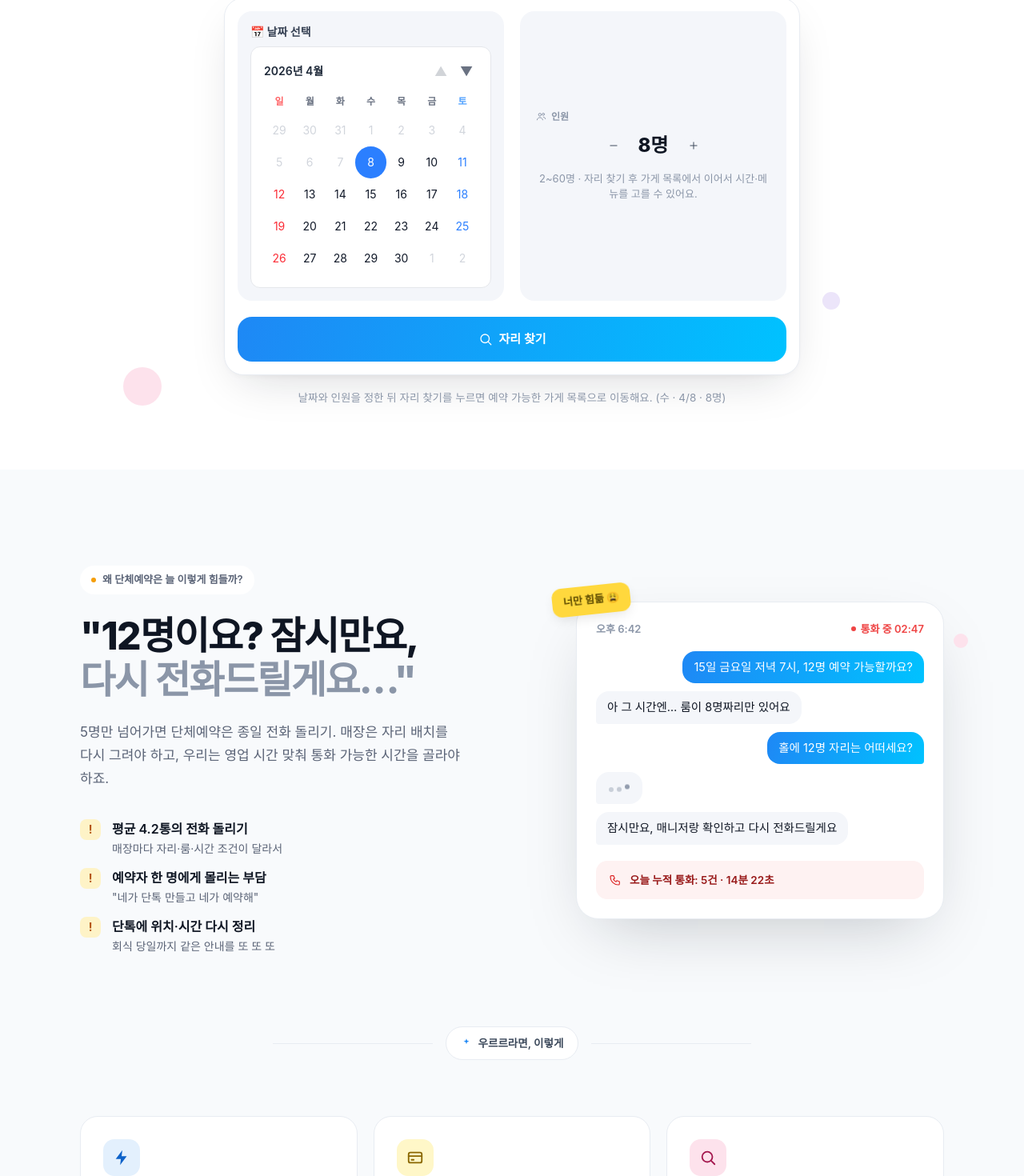
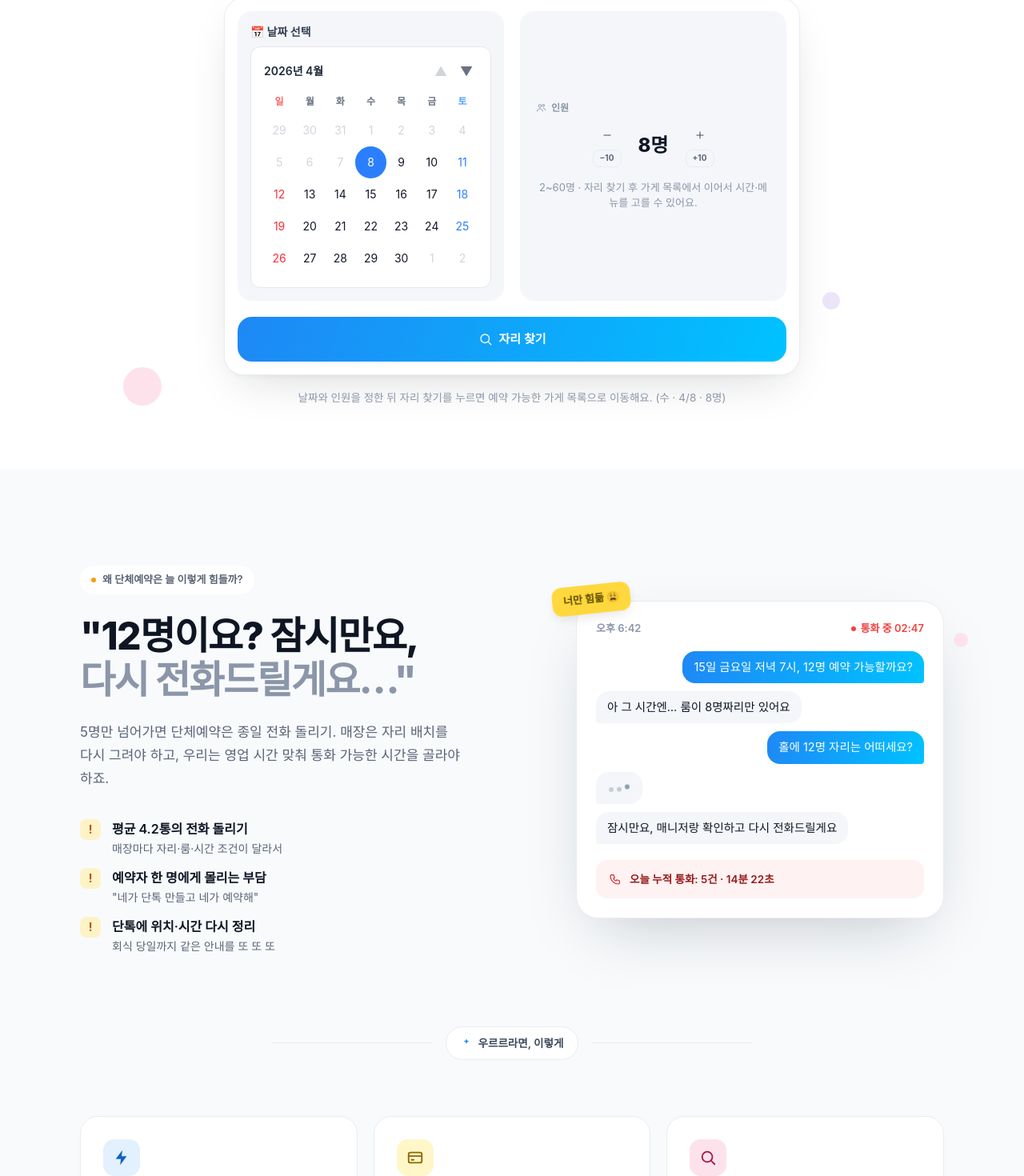
Before and after one commit to yang041109/group-reservation, a Next.js app: page / in a window 1280 px wide. Shown: the part 576-2046 px from the top of the page at 80% size. Built offline with nearby package versions, Linux system fonts and the light colour scheme; no server answers.

Commit message:
랜딩페이지 수정

```diff
--- a/src/app/LandingPageClient.tsx
+++ b/src/app/LandingPageClient.tsx
@@ -12,6 +12,7 @@ import LandingRestaurants from '@/components/landing/LandingRestaurants';
 import LandingLiveDemo from '@/components/landing/LandingLiveDemo';
 import LandingFAQ from '@/components/landing/LandingFAQ';
 import { LandingCta, LandingFooter } from '@/components/landing/LandingCtaFooter';
+import LandingReveal from '@/components/landing/LandingReveal';
 
 export default function LandingPageClient() {
   const router = useRouter();
@@ -26,12 +27,24 @@ export default function LandingPageClient() {
       <LandingNav />
       <main>
         <LandingHero />
+        <LandingReveal>
           <LandingProblem />
+        </LandingReveal>
+        <LandingReveal variant="tilt">
           <LandingHowItWorks />
+        </LandingReveal>
+        <LandingReveal variant="scale">
           <LandingRestaurants />
+        </LandingReveal>
+        <LandingReveal>
           <LandingLiveDemo />
+        </LandingReveal>
+        <LandingReveal>
           <LandingFAQ />
+        </LandingReveal>
+        <LandingReveal variant="scale">
           <LandingCta />
+        </LandingReveal>
       </main>
       <LandingFooter />
     </div>
--- a/src/components/landing/LandingCtaFooter.tsx
+++ b/src/components/landing/LandingCtaFooter.tsx
@@ -1,7 +1,7 @@
 'use client';
 
-import Link from 'next/link';
 import { Icon } from '@/components/landing/icons';
+import { scrollToLandingId } from '@/components/landing/landing-scroll';
 
 export function LandingCta() {
   return (
@@ -76,14 +76,15 @@ export function LandingCta() {
             <p style={{ fontSize: 17, color: 'rgba(255,255,255,0.7)', margin: '0 0 40px', lineHeight: 1.6 }}>
               달력에서 날짜를 고르고 인원을 맞춘 뒤, 자리 찾기로 가게 목록을 펼쳐 보세요.
             </p>
-            <Link
-              href="/search"
+            <button
+              type="button"
               className="btn btn-primary"
               style={{ height: 56, padding: '0 30px', fontSize: 16, borderRadius: 999, display: 'inline-flex' }}
+              onClick={() => scrollToLandingId('hero-booking')}
             >
-              가게 보러 가기
+              예약하러 가기
               <Icon name="arrow" size={16} color="white" />
-            </Link>
+            </button>
           </div>
         </div>
       </div>
@@ -92,17 +93,5 @@ export function LandingCta() {
 }
 
 export function LandingFooter() {
-  return (
-    <footer style={{ background: 'var(--bg-3)', borderTop: '1px solid var(--line)', padding: '40px 0 32px' }}>
-      <div className="container">
-        <p style={{ fontSize: 14, color: 'var(--ink-3)', lineHeight: 1.75, margin: 0, maxWidth: 720 }}>
-          본 페이지는 한양대학교 산업공학과 과제·연구 목적으로 제작되었습니다. 팀 구성은 송유현, 양민주, 임하연, 유현아이며, 단체 예약
-          흐름을 웹으로 정리한 데모 서비스입니다.
-        </p>
-        <p style={{ fontSize: 12, color: 'var(--ink-4)', marginTop: 16, marginBottom: 0 }}>
-          © {new Date().getFullYear()} 우르르(URR) 데모
-        </p>
-      </div>
-    </footer>
-  );
+  return <footer style={{ background: 'var(--bg-3)', borderTop: '1px solid var(--line)' }} />;
 }
--- a/src/components/landing/LandingHero.tsx
+++ b/src/components/landing/LandingHero.tsx
@@ -22,6 +22,22 @@ const stepBtn: CSSProperties = {
   justifyContent: 'center',
   color: 'var(--ink-2)',
   border: 'none',
+  cursor: 'pointer',
+};
+
+const stepBtnSmall: CSSProperties = {
+  minWidth: 36,
+  height: 22,
+  padding: '0 6px',
+  borderRadius: 8,
+  background: 'var(--bg-2)',
+  display: 'inline-flex',
+  alignItems: 'center',
+  justifyContent: 'center',
+  color: 'var(--ink-3)',
+  border: '1px solid var(--line)',
+  fontSize: 10,
+  fontWeight: 700,
   cursor: 'pointer',
 };
 
@@ -122,7 +138,7 @@ export default function LandingHero() {
           매장에 전화 돌릴 필요 없이, 우르르에서 한 번에 자리 잡으세요.
         </p>
 
-        <div className="landing-hero-booking mx-auto max-w-[720px] text-left">
+        <div id="hero-booking" className="landing-hero-booking mx-auto max-w-[720px] text-left">
           <div className="hero-widget !grid !max-w-none !grid-cols-1 gap-4 !p-4 md:!grid-cols-2 md:!gap-5">
             <div className="min-w-0 rounded-[18px] bg-[var(--bg-2)] p-3 md:p-4">
               <DateSelector selectedDate={selectedDate} onChange={(d) => setSelectedDate(d)} />
@@ -132,14 +148,34 @@ export default function LandingHero() {
                 <Icon name="users" size={13} color="var(--ink-4)" stroke={1.8} />
                 인원
               </div>
-              <div className="flex items-center justify-center gap-3">
-                <button type="button" onClick={() => setPeople(Math.max(2, people - 1))} style={stepBtn} aria-label="인원 줄이기">
-                  <Icon name="minus" size={14} />
-                </button>
+              <div className="flex items-center justify-center gap-4">
+                <div className="flex flex-col items-center gap-1">
+                  <button type="button" onClick={() => setPeople(Math.max(2, people - 1))} style={stepBtn} aria-label="인원 1명 줄이기">
+                    <Icon name="minus" size={14} />
+                  </button>
+                  <button
+                    type="button"
+                    onClick={() => setPeople(Math.max(2, people - 10))}
+                    style={stepBtnSmall}
+                    aria-label="인원 10명 줄이기"
+                  >
+                    −10
+                  </button>
+                </div>
                 <span className="num min-w-[3rem] text-center text-2xl font-extrabold text-[var(--ink)]">{people}명</span>
-                <button type="button" onClick={() => setPeople(Math.min(60, people + 1))} style={stepBtn} aria-label="인원 늘리기">
-                  <Icon name="plus" size={14} />
-                </button>
+                <div className="flex flex-col items-center gap-1">
+                  <button type="button" onClick={() => setPeople(Math.min(60, people + 1))} style={stepBtn} aria-label="인원 1명 늘리기">
+                    <Icon name="plus" size={14} />
+                  </button>
+                  <button
+                    type="button"
+                    onClick={() => setPeople(Math.min(60, people + 10))}
+                    style={stepBtnSmall}
+                    aria-label="인원 10명 늘리기"
+                  >
+                    +10
+                  </button>
+                </div>
               </div>
               <p className="mt-4 text-center text-[13px] text-[var(--ink-4)]">2~60명 · 자리 찾기 후 가게 목록에서 이어서 시간·메뉴를 고를 수 있어요.</p>
             </div>
--- a/src/components/landing/LandingNav.tsx
+++ b/src/components/landing/LandingNav.tsx
@@ -3,6 +3,7 @@
 import Link from 'next/link';
 import { useEffect, useState } from 'react';
 import { URRMark } from '@/components/landing/icons';
+import { scrollToLandingId } from '@/components/landing/landing-scroll';
 
 export default function LandingNav() {
   const [scrolled, setScrolled] = useState(false);
@@ -13,10 +14,10 @@ export default function LandingNav() {
   }, []);
 
   const links = [
-    { label: '서비스 소개', href: '/#how' },
-    { label: '제휴 매장', href: '/#restaurants' },
-    { label: '요금 안내', href: '/#pricing' },
-    { label: '고객센터', href: '/#faq' },
+    { label: '서비스 소개', id: 'how' as const },
+    { label: '제휴 매장', id: 'restaurants' as const },
+    { label: '요금 안내', id: 'pricing' as const },
+    { label: '고객센터', id: 'faq' as const },
   ];
 
   return (
@@ -38,13 +39,14 @@ export default function LandingNav() {
         </Link>
         <nav className="landing-nav-links ml-auto hidden flex-wrap items-center justify-end gap-1 min-[881px]:flex">
           {links.map((l) => (
-            <Link
-              key={l.href}
-              href={l.href}
+            <button
+              key={l.id}
+              type="button"
               className="rounded-lg px-3.5 py-2 text-[14.5px] font-medium text-[var(--ink-2)] hover:bg-[var(--bg-2)]"
+              onClick={() => scrollToLandingId(l.id)}
             >
               {l.label}
-            </Link>
+            </button>
           ))}
         </nav>
       </div>
--- /dev/null
+++ b/src/components/landing/LandingReveal.tsx
@@ -0,0 +1,43 @@
+'use client';
+
+import { useEffect, useRef, useState, type ReactNode } from 'react';
+
+type RevealVariant = 'fade-up' | 'tilt' | 'scale';
+
+export default function LandingReveal({
+  children,
+  className = '',
+  variant = 'fade-up',
+}: {
+  children: ReactNode;
+  className?: string;
+  variant?: RevealVariant;
+}) {
+  const ref = useRef<HTMLDivElement>(null);
+  const [visible, setVisible] = useState(false);
+
+  useEffect(() => {
+    const el = ref.current;
+    if (!el) return;
+    const ob = new IntersectionObserver(
+      ([entry]) => {
+        if (entry?.isIntersecting) {
+          setVisible(true);
+          ob.disconnect();
+        }
+      },
+      { threshold: 0.06, rootMargin: '0px 0px -10% 0px' },
+    );
+    ob.observe(el);
+    return () => ob.disconnect();
+  }, []);
+
+  const variantClass =
+    variant === 'tilt' ? 'landing-reveal--tilt' : variant === 'scale' ? 'landing-reveal--scale' : '';
+
+  return (
+    <div ref={ref} className={`landing-reveal ${variantClass} ${visible ? 'landing-reveal--visible' : ''} ${className}`}>
+      {children}
+    </div>
+  );
+}
--- /dev/null
+++ b/src/components/landing/landing-scroll.ts
@@ -0,0 +1,10 @@
+/** 고정 헤더 높이에 맞춘 앵커 스크롤 보정 */
+export const LANDING_NAV_SCROLL_OFFSET = 80;
+
+export function scrollToLandingId(elementId: string) {
+  if (typeof document === 'undefined') return;
+  const el = document.getElementById(elementId);
+  if (!el) return;
+  const y = el.getBoundingClientRect().top + window.scrollY - LANDING_NAV_SCROLL_OFFSET;
+  window.scrollTo({ top: Math.max(0, y), behavior: 'smooth' });
+}
--- a/src/styles/landing.css
+++ b/src/styles/landing.css
@@ -194,3 +194,54 @@
     padding: 56px 28px !important;
   }
 }
+
+/* 앵커: 고정 네비에 가리지 않도록 */
+.landing-root #hero-booking,
+.landing-root #how,
+.landing-root #restaurants,
+.landing-root #pricing,
+.landing-root #faq {
+  scroll-margin-top: 88px;
+}
+
+/* 스크롤 등장 (IntersectionObserver로 .landing-reveal--visible 부여) */
+.landing-root .landing-reveal {
+  opacity: 0;
+  transform: translate3d(0, 52px, 0);
+  transition:
+    opacity 0.75s cubic-bezier(0.22, 1, 0.36, 1),
+    transform 0.9s cubic-bezier(0.22, 1, 0.36, 1);
+  will-change: opacity, transform;
+}
+
+.landing-root .landing-reveal--visible {
+  opacity: 1;
+  transform: translate3d(0, 0, 0);
+}
+
+.landing-root .landing-reveal--tilt {
+  transform: translate3d(0, 56px, 0) perspective(1200px) rotateX(7deg) scale(0.98);
+  transform-origin: 50% 80%;
+}
+
+.landing-root .landing-reveal--tilt.landing-reveal--visible {
+  transform: translate3d(0, 0, 0) perspective(1200px) rotateX(0deg) scale(1);
+}
+
+.landing-root .landing-reveal--scale {
+  transform: translate3d(0, 40px, 0) scale(0.92);
+}
+
+.landing-root .landing-reveal--scale.landing-reveal--visible {
+  transform: translate3d(0, 0, 0) scale(1);
+}
+
+@media (prefers-reduced-motion: reduce) {
+  .landing-root .landing-reveal,
+  .landing-root .landing-reveal--tilt,
+  .landing-root .landing-reveal--scale {
+    opacity: 1 !important;
+    transform: none !important;
+    transition: none !important;
+  }
+}
```
Lines whose indentation alone changed are shown as unchanged.
